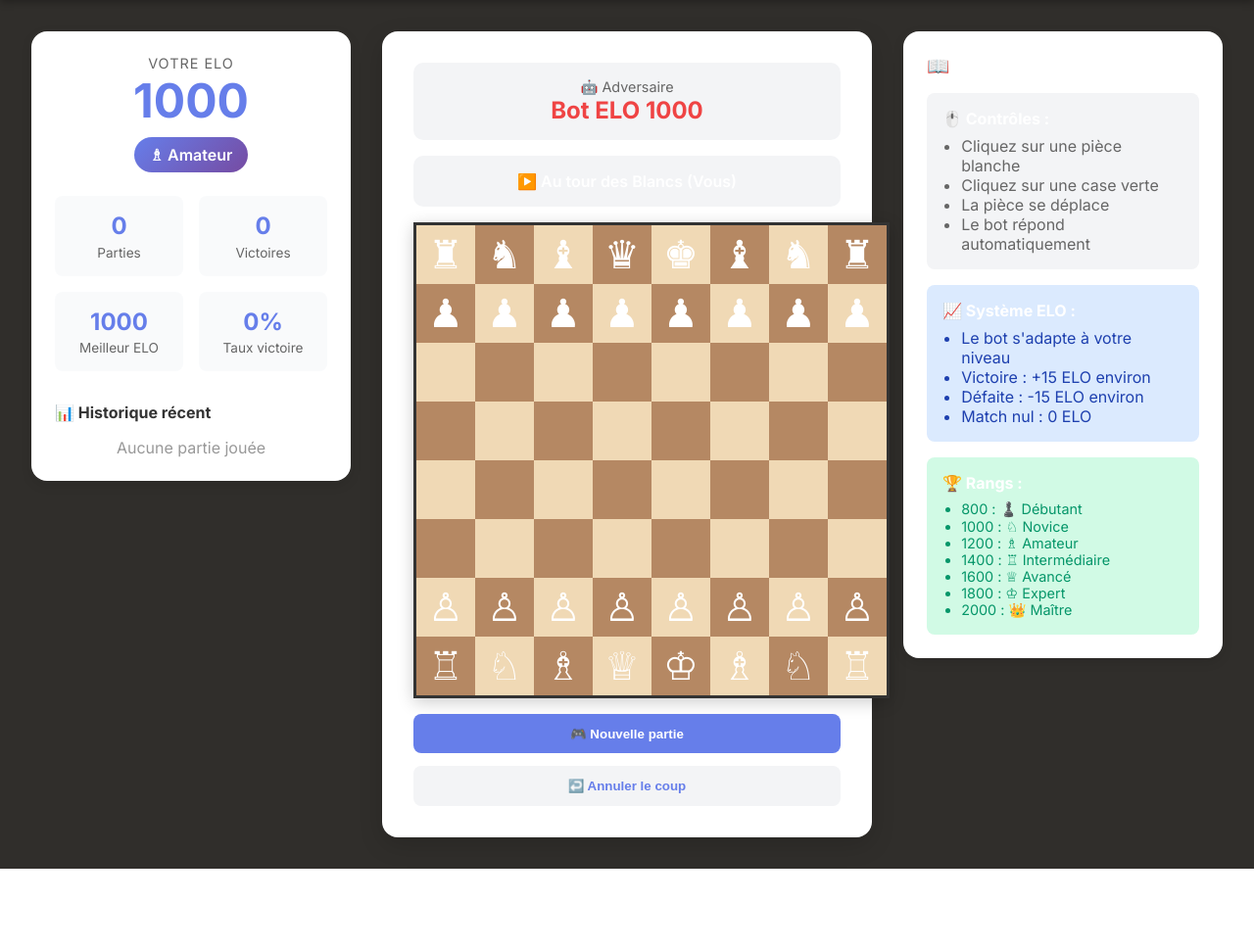
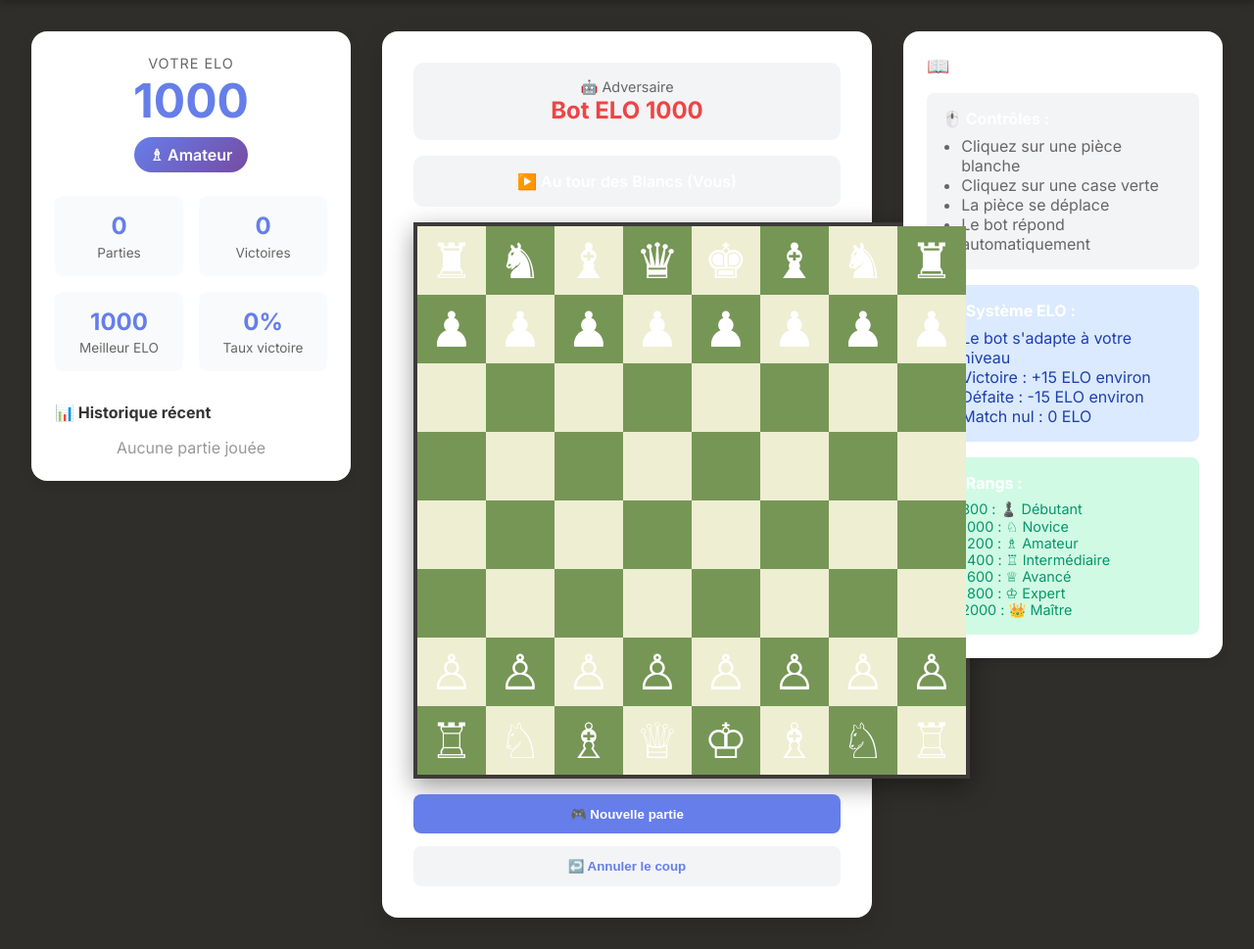
Before and after one commit to Alex12062012/Chess.io, a Flask app: page /ranked in a window 1280 px wide. Shown: the part 69-1038 px from the top of the page at 98% size. Before the commit the page ends 956 px from the top, so only its background shows below. Run offline with Flask 3, Linux system fonts and the light colour scheme; the visitor is signed in with stand-in values (Sample User, id 1); data comes from the database, SQL or seed files in the repository; data that the repository does not hold is empty; some libraries are stand-ins or nearby versions.

Commit message:
Update ranked.html

```diff
--- a/templates/ranked.html
+++ b/templates/ranked.html
@@ -27,64 +27,77 @@
 
     .chess-board {
         display: grid;
-        grid-template-columns: repeat(8, 60px);
-        grid-template-rows: repeat(8, 60px);
-        border: 3px solid #333;
+        grid-template-columns: repeat(8, 70px);
+        grid-template-rows: repeat(8, 70px);
+        border: 4px solid #3d3b38;
         margin: 0 auto;
         width: fit-content;
-        box-shadow: 0 4px 16px rgba(0,0,0,0.2);
+        box-shadow: 0 8px 24px rgba(0,0,0,0.4);
     }
 
     .square {
-        width: 60px;
-        height: 60px;
+        width: 70px;
+        height: 70px;
         display: flex;
         align-items: center;
         justify-content: center;
-        font-size: 40px;
+        font-size: 50px;
         cursor: pointer;
-        transition: all 0.2s;
+        transition: all 0.15s;
         user-select: none;
         position: relative;
     }
 
-    .square.light { background-color: #f0d9b5; }
-    .square.dark { background-color: #b58863; }
+    .square.light {
+        background-color: #eeeed2;
+    }
+
+    .square.dark {
+        background-color: #769656;
+    }
 
     .square.selected {
-        background-color: #7fc97f !important;
-        box-shadow: inset 0 0 10px rgba(0,0,0,0.3);
+        background-color: #baca44 !important;
+        box-shadow: inset 0 0 20px rgba(0,0,0,0.2);
     }
 
     .square.legal-move {
-        background-color: #90ee90 !important;
+        position: relative;
     }
 
     .square.legal-move::after {
-        content: '●';
+        content: '';
         position: absolute;
-        color: rgba(0,0,0,0.3);
-        font-size: 20px;
+        width: 22px;
+        height: 22px;
+        background: rgba(0, 0, 0, 0.15);
+        border-radius: 50%;
+    }
+
+    .square.legal-move.has-piece::after {
+        width: 64px;
+        height: 64px;
+        background: transparent;
+        border: 4px solid rgba(0, 0, 0, 0.15);
+        border-radius: 50%;
     }
 
     .square.check {
-        background-color: #ff6b6b !important;
-        animation: pulse 1s infinite;
+        background: radial-gradient(ellipse at center, #f44336 0%, #d32f2f 100%) !important;
+        animation: checkPulse 1.5s infinite;
     }
 
-    .square:hover {
-        opacity: 0.9;
-        transform: scale(1.05);
+    .square.last-move {
+        background-color: rgba(255, 255, 0, 0.4) !important;
     }
 
-    .square.dragging {
-        opacity: 0.5;
-        cursor: grabbing !important;
+    .square:hover:not(.selected) {
+        filter: brightness(0.95);
     }
 
-    @keyframes pulse {
+    @keyframes checkPulse {
         0%, 100% { opacity: 1; }
-        50% { opacity: 0.7; }
+        50% { opacity: 0.8; }
     }
 
     .elo-display {
```
